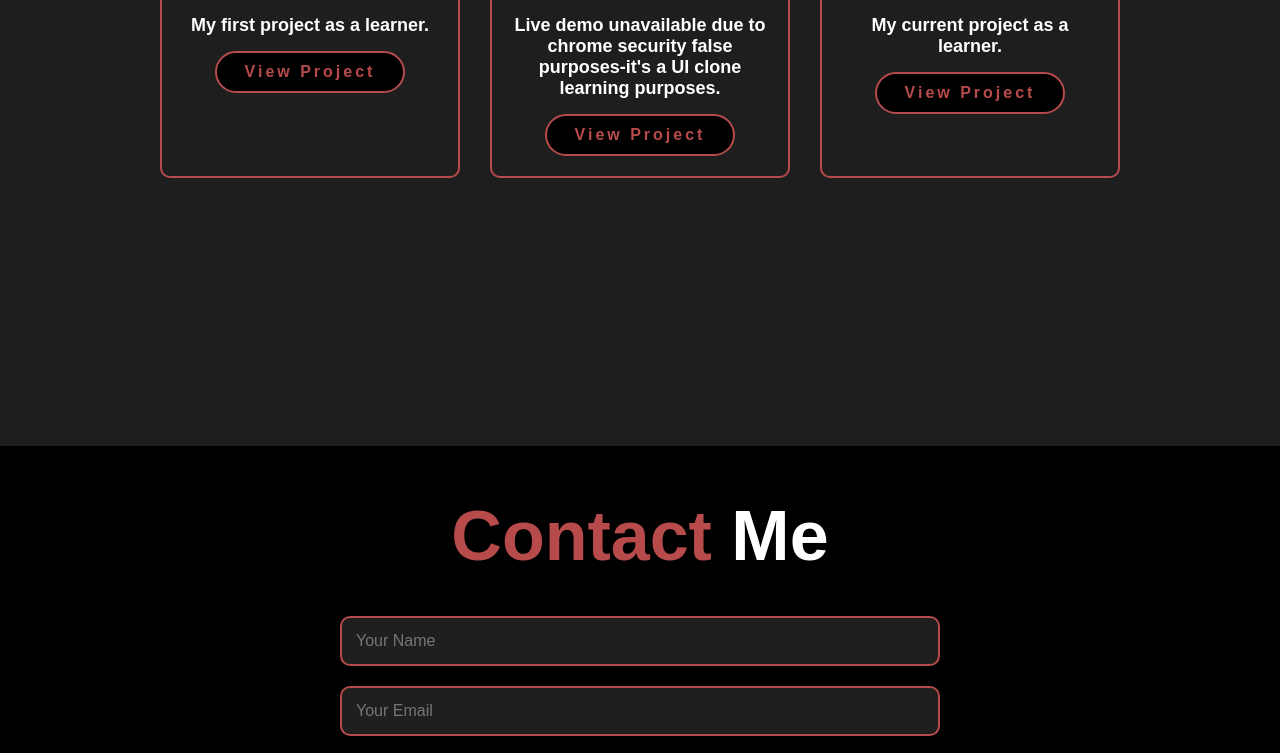
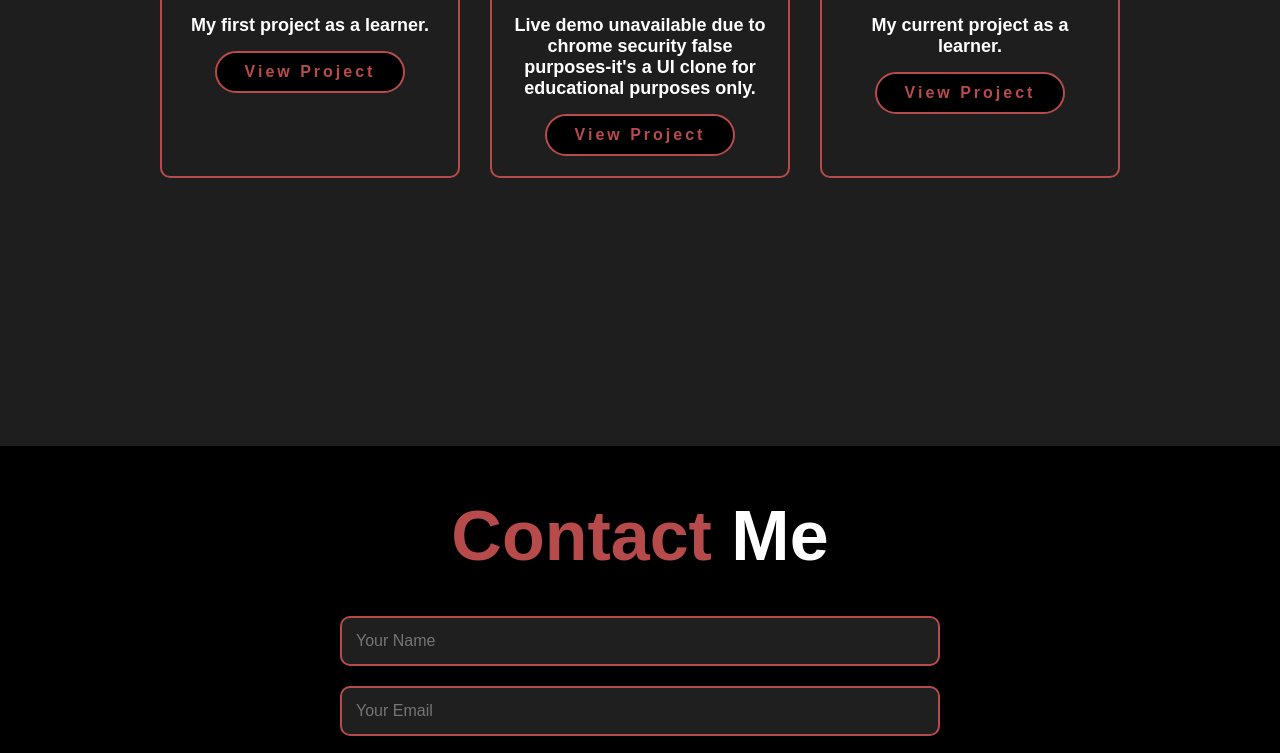
Before and after one commit to Ani07sh/portfolio, a plain HTML site: page index.html in a window 1280 px wide. Shown: the part 2785-3538 px from the top of the page. Drawn offline with Linux system fonts and the light colour scheme.

Commit message:
Update index.html

```diff
--- a/index.html
+++ b/index.html
@@ -87,7 +87,7 @@
             </div>
             <div class="projects-card">
                 <img src="images/google.JPG" alt="Google-Sign-in page">
-                <h3>Live demo unavailable due to chrome security false purposes-it's a UI clone learning purposes.</h3>
+                <h3>Live demo unavailable due to chrome security false purposes-it's a UI clone for educational purposes only.</h3>
                 <a href="images/google.JPG" class="btn" target="_blank">View Project</a>
             </div>
             <div class="projects-card">
```
